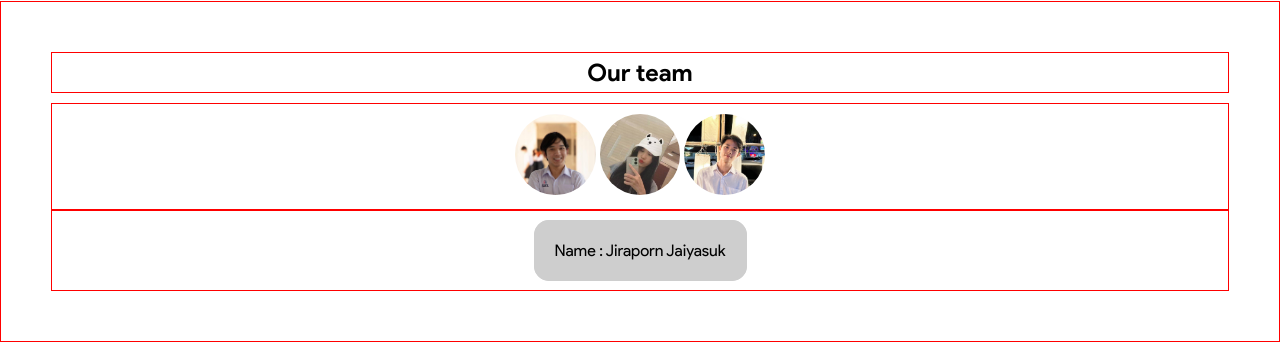
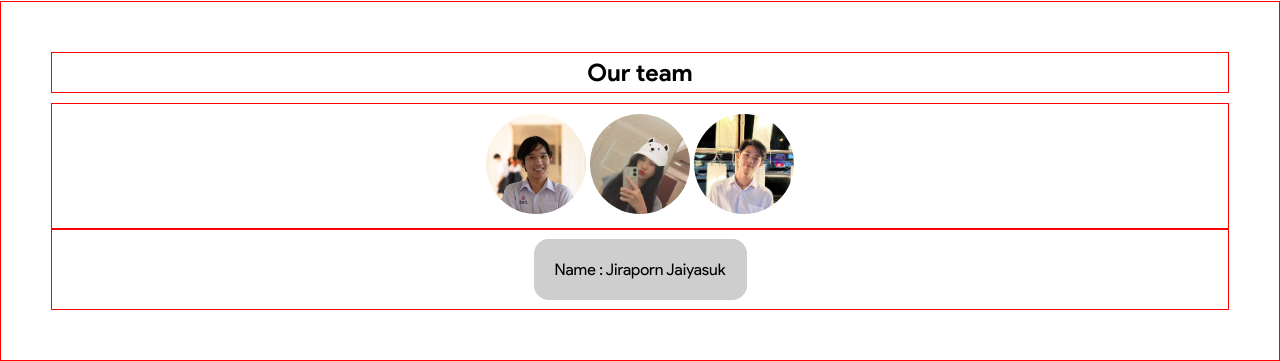
Before and after one commit to krittamark/CS100-Project-G11, a plain HTML site: page html/index.html in a window 1280 px wide. Shown: the part 1021-1382 px from the top of the page. Drawn offline with Linux system fonts and the light colour scheme.

Commit message:
fix: edit size image

```diff
--- a/html/assets/stylesheet/index.css
+++ b/html/assets/stylesheet/index.css
@@ -33,9 +33,7 @@ body {
 
 .img_team img {
     border-radius: 100%;
-    width: 7%;
-    height: 7%;
-    flex-wrap: wrap ;
+    width: 100px;
 }
 
 .member_text {
```
